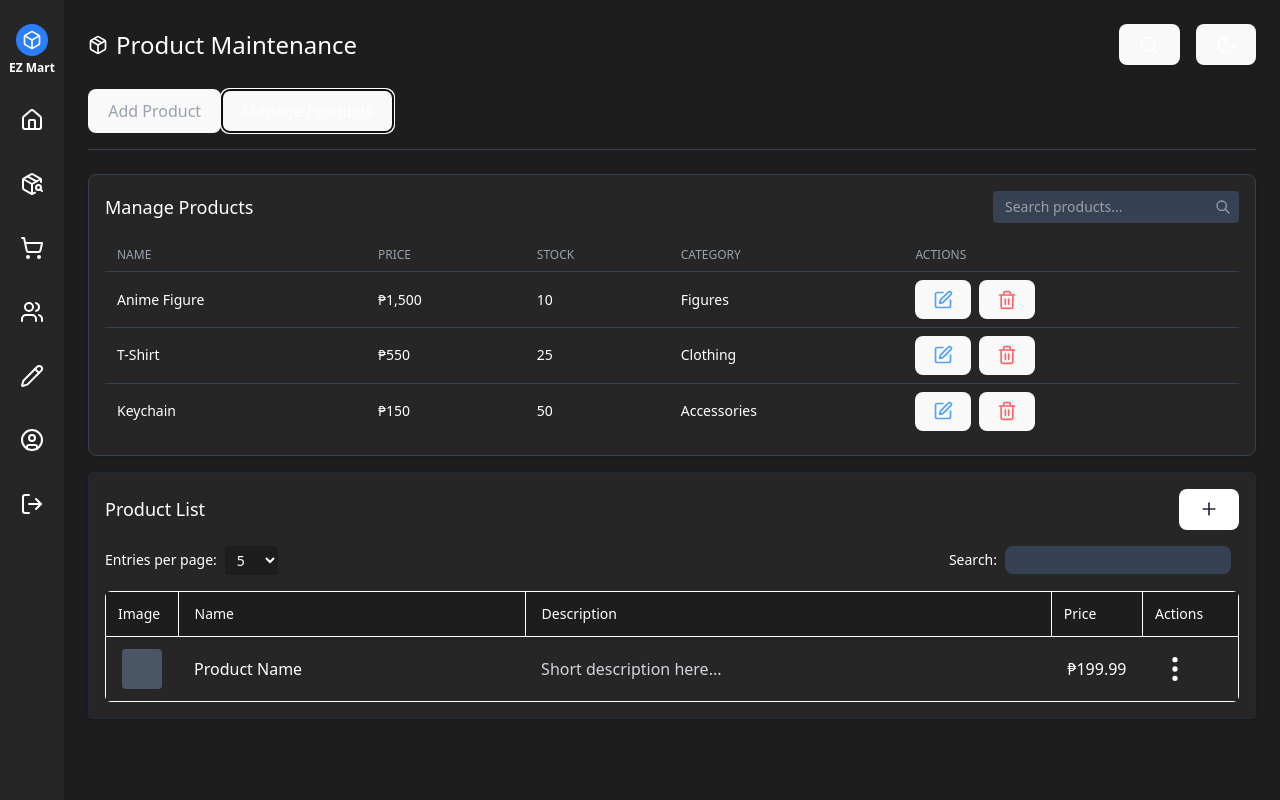
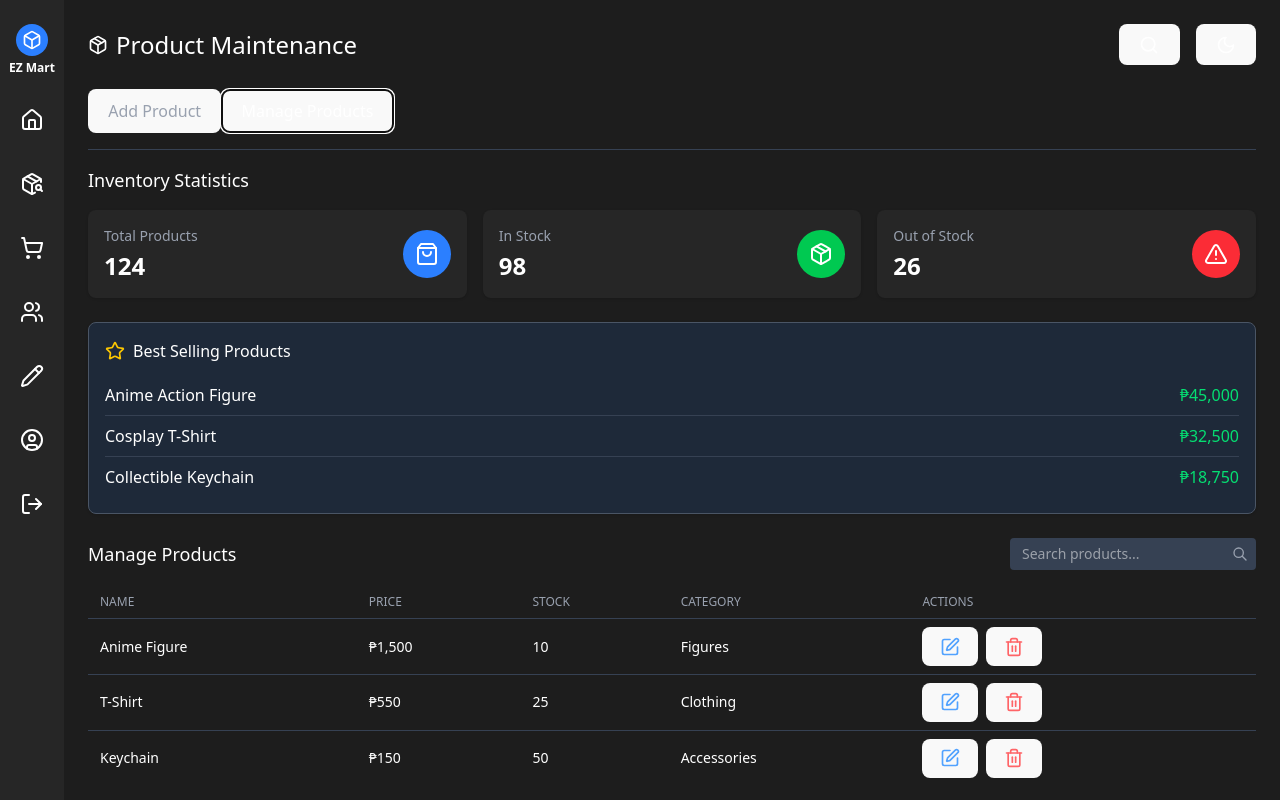
Before and after one commit to LeoDiD/ADMIN-MERN, a React app in the folder frontend/: page /products in a window 1280 px wide. Both pictures are taken after a click on the button "Manage Products". Built offline with nearby package versions, Linux system fonts and the light colour scheme; the HTML template or start-up script is replaced by a standard one.

Commit message:
fix the bug in the product section and enhanced the ui for the both 2 components

```diff
--- a/frontend/src/pages/AddProduct.jsx
+++ /dev/null
@@ -1,74 +0,0 @@
-import React from 'react';
-
-const AddProduct = () => {
-  return (
-    <div className="p-4">
-      <h3 className="text-lg font-medium mb-4">Add New Product</h3>
-
-      <form className="space-y-4">
-        <div>
-          <label className="block text-sm font-medium text-gray-400 mb-1">Product Name</label>
-          <input
-            type="text"
-            className="w-full bg-gray-700 rounded py-2 px-3 text-white"
-            placeholder="Enter product name"
-          />
-        </div>
-
-        <div>
-          <label className="block text-sm font-medium text-gray-400 mb-1">Description</label>
-          <textarea
-            className="w-full bg-gray-700 rounded py-2 px-3 text-white"
-            rows="3"
-            placeholder="Enter product description"
-          ></textarea>
-        </div>
-
-        <div className="grid grid-cols-2 gap-4">
-          <div>
-            <label className="block text-sm font-medium text-gray-400 mb-1">Price (₱)</label>
-            <input
-              type="number"
-              className="w-full bg-gray-700 rounded py-2 px-3 text-white"
-              placeholder="0.00"
-            />
-          </div>
-          <div>
-            <label className="block text-sm font-medium text-gray-400 mb-1">Category</label>
-            <select className="w-full bg-gray-700 rounded py-2 px-3 text-white">
-              <option value="">Select category</option>
-              <option value="clothing">Clothing</option>
-              <option value="figures">Action Figures</option>
-              <option value="accessories">Accessories</option>
-            </select>
-          </div>
-        </div>
-
-        <div>
-          <label className="block text-sm font-medium text-gray-400 mb-1">Product Image</label>
-          <div className="flex items-center justify-center w-full">
-            <label className="flex flex-col w-full h-32 border-2 border-dashed border-gray-600 hover:border-gray-500 rounded-lg cursor-pointer">
-              <div className="flex flex-col items-center justify-center pt-5 pb-6">
-                <p className="text-sm text-gray-400">
-                  <span className="font-medium">Click to upload</span> or drag and drop
-                </p>
-              </div>
-              <input type="file" className="hidden" />
-            </label>
-          </div>
-        </div>
-
-        <div className="flex justify-end">
-          <button
-            type="submit"
-            className="bg-blue-600 hover:bg-blue-700 text-white py-2 px-4 rounded"
-          >
-            Add Product
-          </button>
-        </div>
-      </form>
-    </div>
-  );
-};
-
-export default AddProduct;
--- a/frontend/src/pages/ManageProduct.jsx
+++ b/frontend/src/pages/ManageProduct.jsx
@@ -1,5 +1,5 @@
 import React from 'react';
-import { Edit, Trash2 } from 'lucide-react';
+import { Edit, Trash2, ShoppingBag, Package, AlertTriangle, Star } from 'lucide-react';
 
 const ManageProduct = () => {
   const products = [
@@ -10,6 +10,72 @@ const ManageProduct = () => {
 
   return (
     <div>
+      <h3 className="text-lg font-medium mb-4">Inventory Statistics</h3>
+
+      {/* Stat Cards */}
+      <div className="grid grid-cols-1 md:grid-cols-3 gap-4 mb-6">
+        {/* Total Products */}
+        <div style={{ backgroundColor: "#262626" }} className="p-4 rounded-lg shadow">
+          <div className="flex items-center justify-between">
+            <div>
+              <p className="text-gray-400 text-sm">Total Products</p>
+              <p className="text-2xl font-bold mt-1">124</p>
+            </div>
+            <div className="bg-blue-500 bg-opacity-20 p-3 rounded-full">
+              <ShoppingBag className="text-white w-6 h-6" />
+            </div>
+          </div>
+        </div>
+
+        {/* In Stock */}
+        <div style={{ backgroundColor: "#262626" }} className="p-4 rounded-lg shadow">
+          <div className="flex items-center justify-between">
+            <div>
+              <p className="text-gray-400 text-sm">In Stock</p>
+              <p className="text-2xl font-bold mt-1">98</p>
+            </div>
+            <div className="bg-green-500 bg-opacity-20 p-3 rounded-full">
+              <Package className="text-white 0 w-6 h-6" />
+            </div>
+          </div>
+        </div>
+
+        {/* Out of Stock */}
+        <div style={{ backgroundColor: "#262626" }} className="p-4 rounded-lg shadow">
+          <div className="flex items-center justify-between">
+            <div>
+              <p className="text-gray-400 text-sm">Out of Stock</p>
+              <p className="text-2xl font-bold mt-1">26</p>
+            </div>
+            <div className="bg-red-500 bg-opacity-20 p-3 rounded-full">
+              <AlertTriangle className="text-white w-6 h-6" />
+            </div>
+          </div>
+        </div>
+      </div>
+
+      {/* Best Selling Products */}
+      <div className="bg-gray-800 p-4 rounded-lg shadow mb-6 border border-gray-600">
+        <div className="flex items-center mb-3">
+          <Star className="text-yellow-400 w-5 h-5 mr-2" />
+          <h4 className="text-md font-medium">Best Selling Products</h4>
+        </div>
+        <ul className="divide-y divide-gray-700">
+          <li className="py-2 flex justify-between">
+            <span>Anime Action Figure</span>
+            <span className="text-green-400">₱45,000</span>
+          </li>
+          <li className="py-2 flex justify-between">
+            <span>Cosplay T-Shirt</span>
+            <span className="text-green-400">₱32,500</span>
+          </li>
+          <li className="py-2 flex justify-between">
+            <span>Collectible Keychain</span>
+            <span className="text-green-400">₱18,750</span>
+          </li>
+        </ul>
+      </div>
+
       <div className="flex justify-between items-center mb-4">
         <h3 className="text-lg font-medium">Manage Products</h3>
         <div className="relative">
--- a/frontend/src/pages/Products.jsx
+++ b/frontend/src/pages/Products.jsx
@@ -1,6 +1,5 @@
 import React, { useState } from 'react';
 import { Search, Sun, Moon, Package, Plus, EllipsisVertical } from 'lucide-react';
-import AddProduct from './AddProduct';  // Adjust path if needed
 import ManageProduct from './ManageProduct';  // Adjust path if needed
 
 const Products = () => {
@@ -83,16 +82,15 @@ const Products = () => {
         <div className="border-b border-gray-700 w-full mb-4"></div>
 
         {/* Product Content Based on View */}
-        <div className="mt-2 bg-[#262626] p-4 rounded-lg shadow border border-gray-700">
-          {view === 'add' && <AddProduct />}
+        <div className="flex flex-col space-y-4">
           {view === 'manage' && <ManageProduct />}
         </div>
       </div>
 
-      {/* Products list - You can keep this or remove based on your needs */}
+      {/* Product List Section - Only show when "Add Product" is active */}
+      {view === 'add' && (
         <div className="grid grid-cols-1 gap-4">
           <div style={{ backgroundColor: "#262626" }} className="p-4 rounded shadow border border-gray-800">
-          {/* Top header with title only */}
             <div className="flex justify-between items-center mb-4">
               <div className="flex items-center">
                 <span className="text-white text-lg font-medium">Product List</span>
@@ -102,7 +100,6 @@ const Products = () => {
               </button>
             </div>
 
-          {/* Sort options with search input beside it */}
             <div className="flex justify-between items-center mb-4 text-sm">
               <div className="flex items-center">
                 <span className="text-white mr-2">Entries per page:</span>
@@ -121,9 +118,8 @@ const Products = () => {
               </div>
             </div>
 
-          {/* Product table/list area */}
             <div style={{ backgroundColor: "#1D1D1D" }} className="rounded-md overflow-hidden">
-            <table className="w-full text-left border-1  border-collapse">
+              <table className="w-full text-left border-1 border-collapse">
                 <thead>
                   <tr>
                     <th className="px-3 py-2 text-sm font-medium border-1 w-16">Image</th>
@@ -134,7 +130,6 @@ const Products = () => {
                   </tr>
                 </thead>
                 <tbody>
-                {/* Example row - you can replace this with your actual data mapping */}
                   <tr style={{ backgroundColor: "#262626" }} className="border-t">
                     <td className="px-4 py-3">
                       <div className="w-10 h-10 bg-gray-600 rounded"></div>
@@ -142,8 +137,8 @@ const Products = () => {
                     <td className="px-4 py-3">Product Name</td>
                     <td className="px-4 py-3 text-gray-300">Short description here...</td>
                     <td className="px-4 py-3">₱199.99</td>
-                  <td className="px-4 py=3">
-                      <EllipsisVertical className="w-8 h-8" />
+                    <td className="px-4 py-3">
+                      <EllipsisVertical className="w-6 h-6" />
                     </td>
                   </tr>
                 </tbody>
@@ -151,8 +146,9 @@ const Products = () => {
             </div>
           </div>
         </div>
+      )}
     </div>
   );
 }
 
-export default Products;
+export default Products;``
```
Lines whose indentation alone changed are shown as unchanged.
